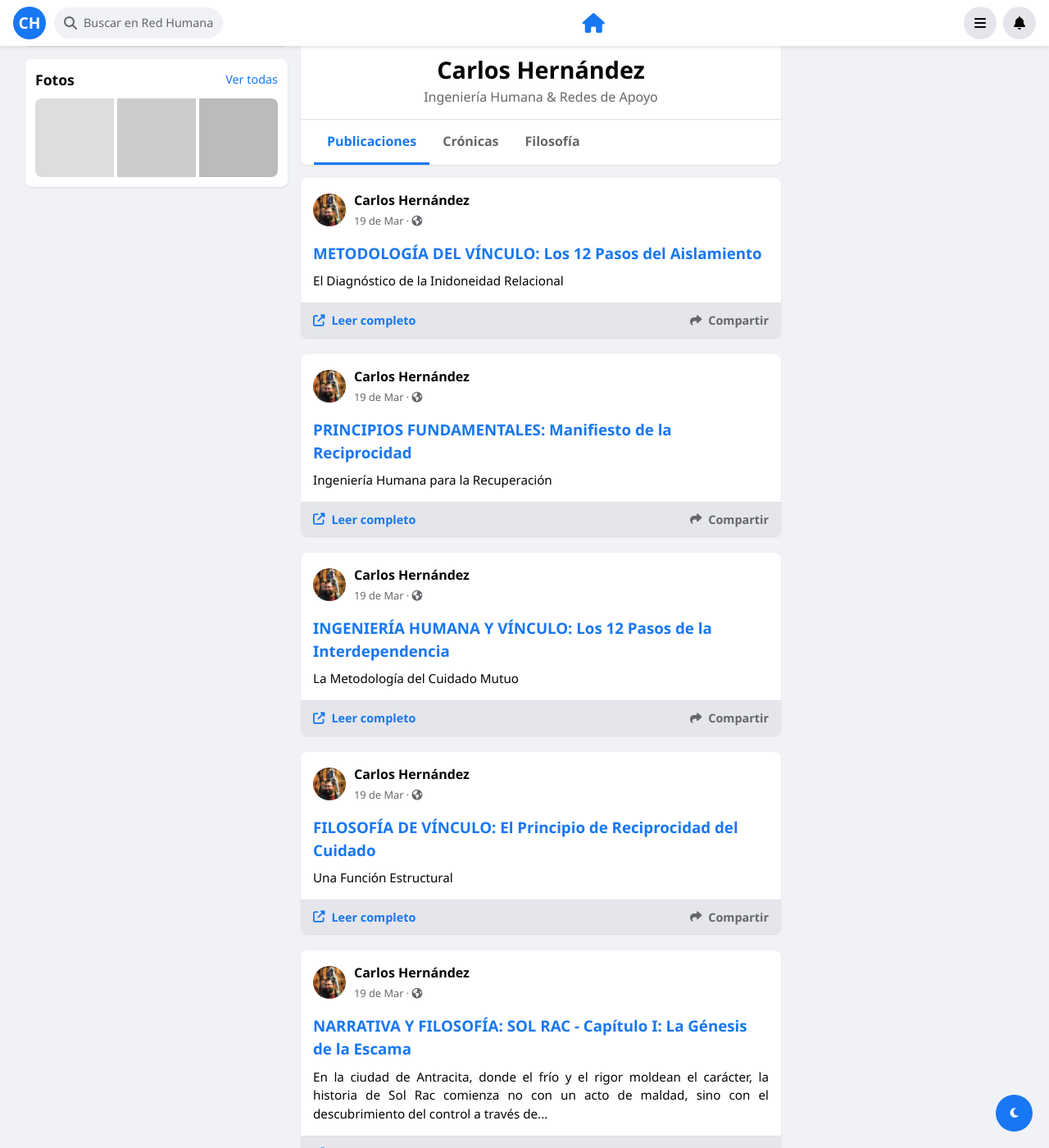
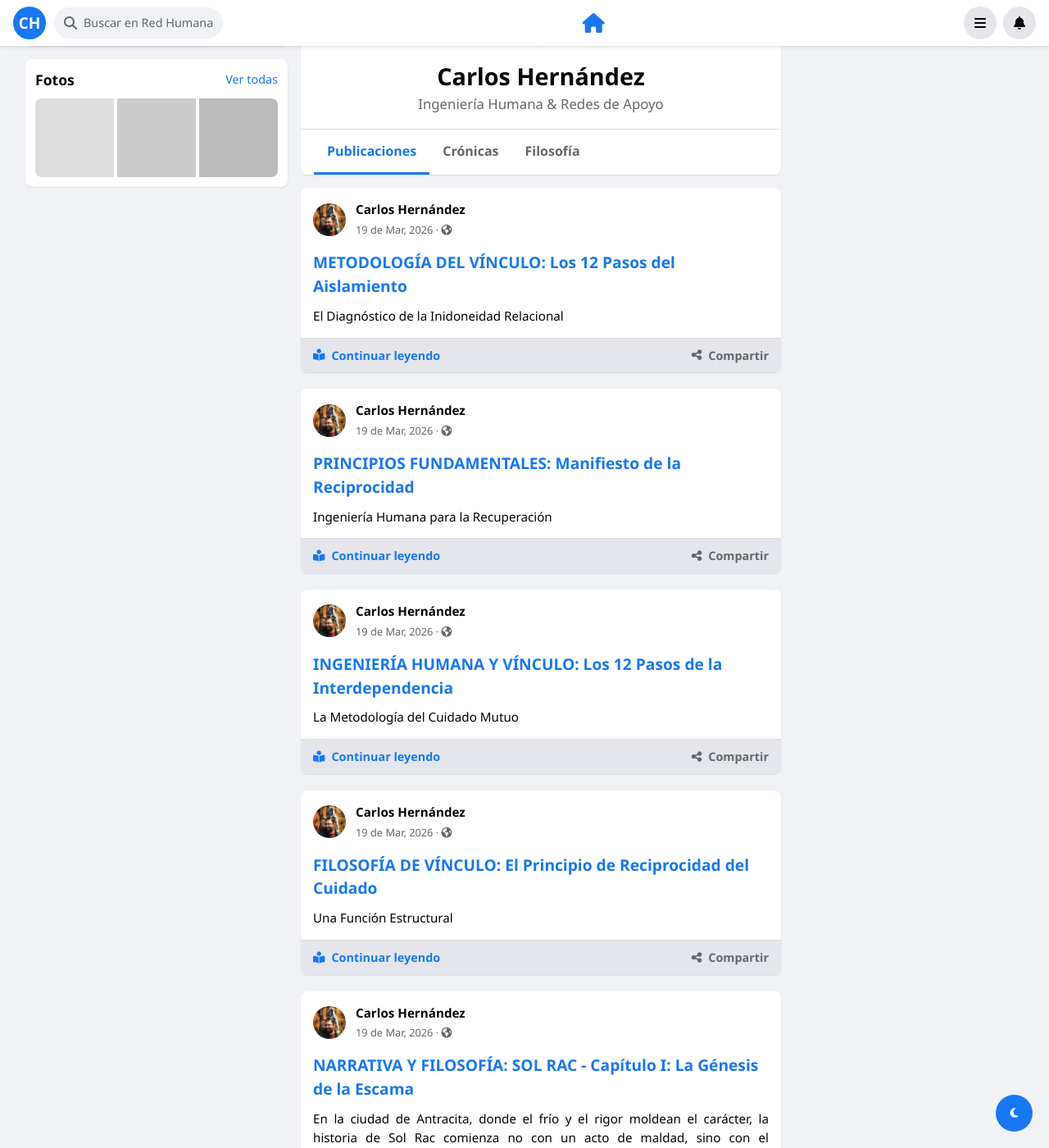
Before and after one commit to cafrhein/muro, a Jekyll site: the page built from index.html, in a window 1280 px wide and 1400 px high, scrolled down 289 px. Shown: the whole window at 82% size. Built offline with Jekyll 4.4.1, drawn with Linux system fonts in a browser that asks for light colours; some of the changed text lies outside the part shown.

Commit message:
Update index.html

```diff
--- a/index.html
+++ b/index.html
@@ -3,13 +3,17 @@ layout: default
 title: Muro
 ---
 
-<div class="fb-card" style="padding: 0; overflow: hidden; margin-bottom: 16px;">
+<div class="fb-card" style="padding: 0; overflow: hidden; margin-bottom: 16px; position: relative;">
     <div style="height: 200px; background: linear-gradient(135deg, #a1c4fd 0%, #c2e9fb 100%);"></div>
-    <div style="display: flex; flex-direction: column; align-items: center; text-align: center; padding: 0 16px; margin-top: -60px;">
-        <img src="{{ '/perfil.png.jpg' | relative_url }}" style="width: 130px; height: 130px; border-radius: 50%; border: 4px solid var(--fb-white); background: var(--fb-white); object-fit: cover; z-index: 10;">
-        <h1 style="font-size: 1.8rem; color: var(--fb-text); margin-top: 10px;">Carlos Hernández</h1>
-        <p style="color: var(--fb-text-sec); padding-bottom: 15px;">Ingeniería Humana & Redes de Apoyo</p>
+
+    <div style="display: flex; flex-direction: column; align-items: center; text-align: center; padding: 0 16px; margin-top: -65px;">
+        <div style="position: relative; z-index: 10;">
+            <img src="{{ '/perfil.png.jpg' | relative_url }}" style="width: 135px; height: 135px; border-radius: 50%; border: 4px solid var(--fb-white); background: var(--fb-white); object-fit: cover; box-shadow: 0 2px 4px rgba(0,0,0,0.1);">
+        </div>
+        <h1 style="font-size: 1.8rem; color: var(--fb-text); margin-top: 12px; font-weight: 800;">Carlos Hernández</h1>
+        <p style="color: var(--fb-text-sec); padding-bottom: 18px; font-size: 1.05rem; font-weight: 400;">Ingeniería Humana & Redes de Apoyo</p>
     </div>
+
     <ul class="profile-tabs">
         <li class="tab-item active" onclick="filterPosts('all', this)">Publicaciones</li>
         <li class="tab-item" onclick="filterPosts('Crónicas', this)">Crónicas</li>
@@ -18,36 +22,48 @@ title: Muro
 </div>
 
 <div id="skeleton-feed">
+    {% for i in (1..2) %}
     <div class="fb-card" style="padding: 16px; margin-bottom: 16px;">
-        <div class="sk-header" style="display: flex; gap: 10px; margin-bottom: 15px;">
+        <div style="display: flex; gap: 10px; margin-bottom: 15px;">
             <div class="skeleton-item" style="width: 40px; height: 40px; border-radius: 50%;"></div>
-            <div class="skeleton-item" style="width: 100px; height: 12px;"></div>
+            <div style="display: flex; flex-direction: column; gap: 5px; justify-content: center;">
+                <div class="skeleton-item" style="width: 100px; height: 10px;"></div>
+                <div class="skeleton-item" style="width: 60px; height: 8px;"></div>
+            </div>
         </div>
-        <div class="skeleton-item" style="width: 100%; height: 100px;"></div>
+        <div class="skeleton-item" style="width: 90%; height: 20px; margin-bottom: 12px;"></div>
+        <div class="skeleton-item" style="width: 100%; height: 12px; margin-bottom: 8px;"></div>
+        <div class="skeleton-item" style="width: 100%; height: 12px; margin-bottom: 8px;"></div>
+        <div class="skeleton-item" style="width: 40%; height: 12px;"></div>
     </div>
+    {% endfor %}
 </div>
 
 <div id="real-feed" style="display: none;">
     {% for post in site.posts %}
     <article class="fb-card post-card" data-category="{{ post.category }}" style="padding: 0; overflow: hidden; margin-bottom: 20px;">
-        <div style="padding: 15px; display: flex; gap: 10px; align-items: center;">
+
+        <div style="padding: 15px; display: flex; gap: 12px; align-items: center;">
             <img src="{{ '/perfil.png.jpg' | relative_url }}" style="width: 40px; height: 40px; border-radius: 50%; object-fit: cover;">
             <div>
-                <strong style="display: block; color: var(--fb-text);">Carlos Hernández</strong>
-                <span style="font-size: 0.8rem; color: var(--fb-text-sec);">{{ post.date | date: "%e de %b" }} · <i class="fas fa-globe-americas"></i></span>
+                <strong style="display: block; color: var(--fb-text); font-size: 0.95rem;">Carlos Hernández</strong>
+                <span style="font-size: 0.8rem; color: var(--fb-text-sec);">{{ post.date | date: "%e de %b, %Y" }} · <i class="fas fa-globe-americas"></i></span>
             </div>
         </div>
-        <div style="padding: 0 15px 15px;">
-            <h3 style="color: var(--fb-blue); margin-bottom: 8px;">{{ post.title }}</h3>
-            <p style="color: var(--fb-text); font-size: 0.95rem; text-align: justify;">{{ post.excerpt | strip_html | truncatewords: 35 }}</p>
+
+        <div style="padding: 0 15px 15px 15px;">
+            <h3 style="color: var(--fb-blue); margin-bottom: 10px; font-size: 1.2rem; font-weight: 700;">{{ post.title }}</h3>
+            <div style="color: var(--fb-text); font-size: 0.95rem; line-height: 1.5; text-align: justify;">
+                {{ post.excerpt | strip_html | truncatewords: 35 }}
+            </div>
         </div>
 
         <div style="border-top: 1px solid var(--fb-border); padding: 10px 15px; background: var(--fb-hover); display: flex; justify-content: space-between; align-items: center;">
             <a href="{{ post.url | relative_url }}" style="color: var(--fb-blue); text-decoration: none; font-weight: 600; font-size: 0.9rem; display: flex; align-items: center; gap: 8px;">
-                <i class="fas fa-external-link-alt"></i> Leer completo
+                <i class="fas fa-book-reader"></i> Continuar leyendo
             </a>
             <div onclick="if(navigator.share){ navigator.share({title: '{{ post.title | escape }}', url: window.location.origin + '{{ post.url | relative_url }}'}); }" style="color: var(--fb-text-sec); font-weight: 600; font-size: 0.9rem; cursor: pointer; display: flex; align-items: center; gap: 8px;">
-                <i class="fas fa-share"></i> Compartir
+                <i class="fas fa-share-alt"></i> Compartir
             </div>
         </div>
     </article>
```
Also changed, not shown: other parts of index.html (+16 -3 lines).
